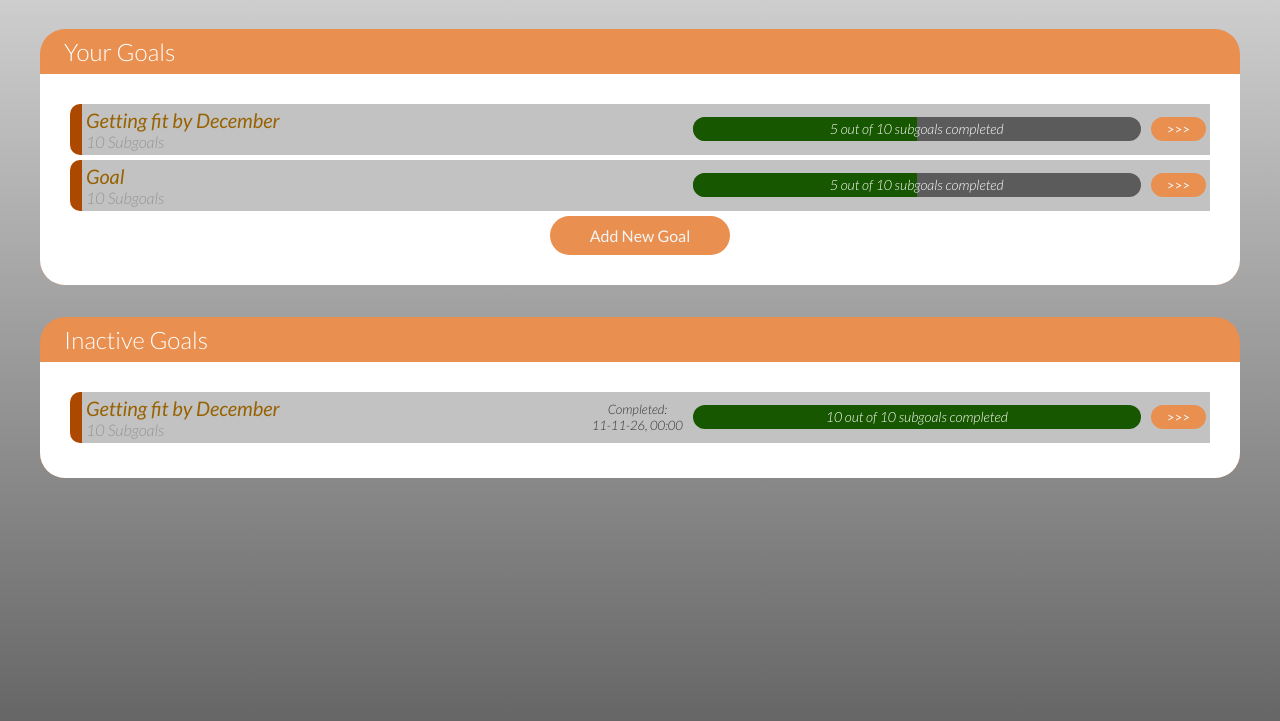
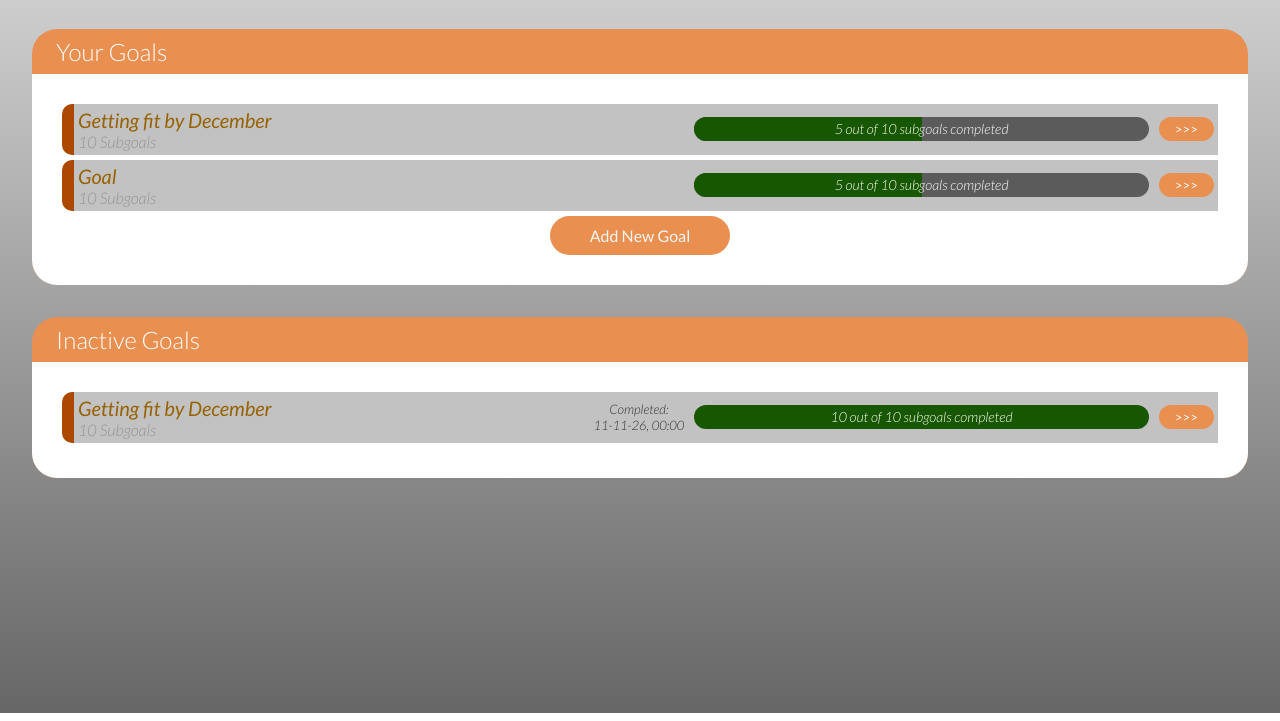
Before and after one commit to ChasingPrograms/Perfectum-API, a website: page client/index.html in a window 1280 px wide. Shown: the part 121-842 px from the top of the page. Drawn offline with Linux system fonts and the light colour scheme.

Commit message:
fix(client): stop goal row parts shrinking and remove page scroll
Keep the progress bar, completed date and open button at full size so long titles wrap instead. Remove the default body margin that caused an unneeded scroll bar.

```diff
--- a/client/stylesheet.css
+++ b/client/stylesheet.css
@@ -1,6 +1,7 @@
 body{
     background: linear-gradient(to bottom, #DFDFDF, #666666);
     min-height: 100vh;
+    margin: 0;
     font-family: 'Lato', sans-serif;
 }
 
@@ -80,6 +81,10 @@ header{
     padding: 4px;
     margin-bottom: 5px;
     gap: 10px;
+
+    .pillButton{
+        flex-shrink: 0;
+    }
 }
 
 .goalInfo{
@@ -111,6 +116,7 @@ header{
     border-radius: 50px;
     overflow: hidden;
     position: relative;
+    flex-shrink: 0;
 }
 
 .progressText{
@@ -138,6 +144,7 @@ header{
     font-style: italic;
     color: #313131;
     font-size: small;
+    white-space: nowrap;
     p{
         margin: 0;
     }
```
